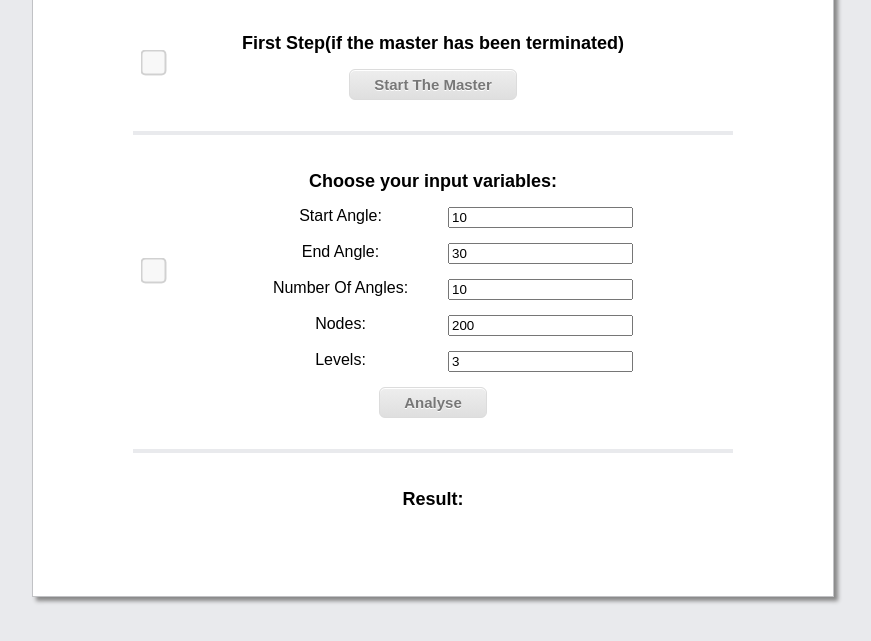
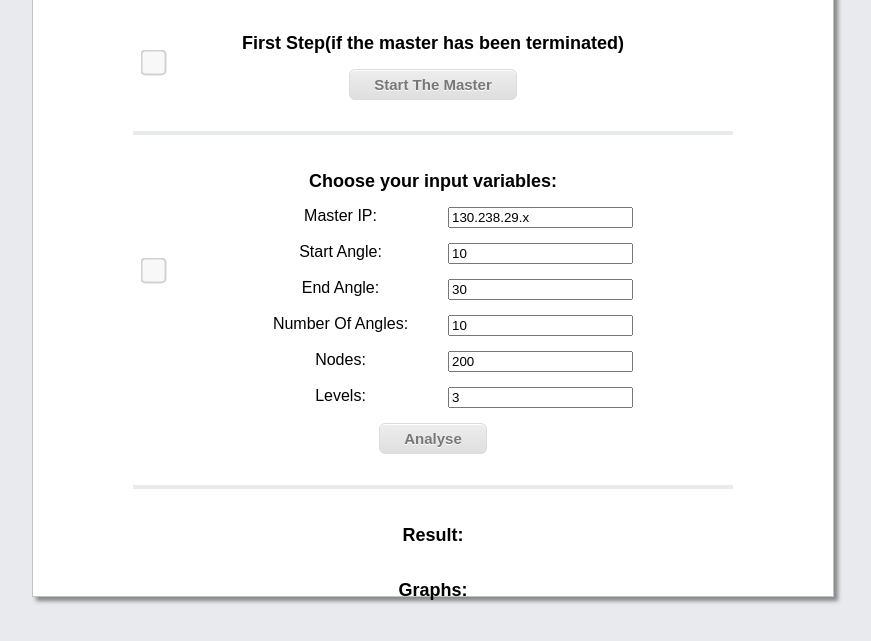
Before and after one commit to ka2le/accpro, a plain HTML site: page webUI/index.html in a window 1280 px wide. Shown: the part 153-794 px from the top of the page, without its empty margins (208-1079 px from the left). Drawn offline with nearby package versions, Linux system fonts and the light colour scheme.

Commit message:
Update index.html

```diff
--- a/webUI/index.html
+++ b/webUI/index.html
@@ -20,6 +20,7 @@
 	<div class="step" id="step2">
 	<input type="checkbox" class="checkbox" id="checkbox2" disabled  >
 		<h2>Choose your input variables:</h2>
+			<label for="masterIP">Master IP:</label> <input class="textbox" id="masterIP" type="text" value="130.238.29.x"><br><br>
 		 <label for="startAngle">Start Angle:</label> <input class="textbox" id="startAngle" type="text" value="10"><br><br>
 		 <label for="endAngle">End Angle:</label> <input class="textbox" id="endAngle" type="text" value="30"><br><br>
 		 <label for="nrAngle">Number Of Angles:</label> <input  class="textbox" id="nrAngle" type="text" value="10"><br><br>
@@ -33,6 +34,10 @@
 		<h2>Result:</h2>
 
 	</div>
+	<div class="step" id="step4">
+		<h2>Graphs: </h2>
+
+	</div>
 
 </div>
 </body>
```
